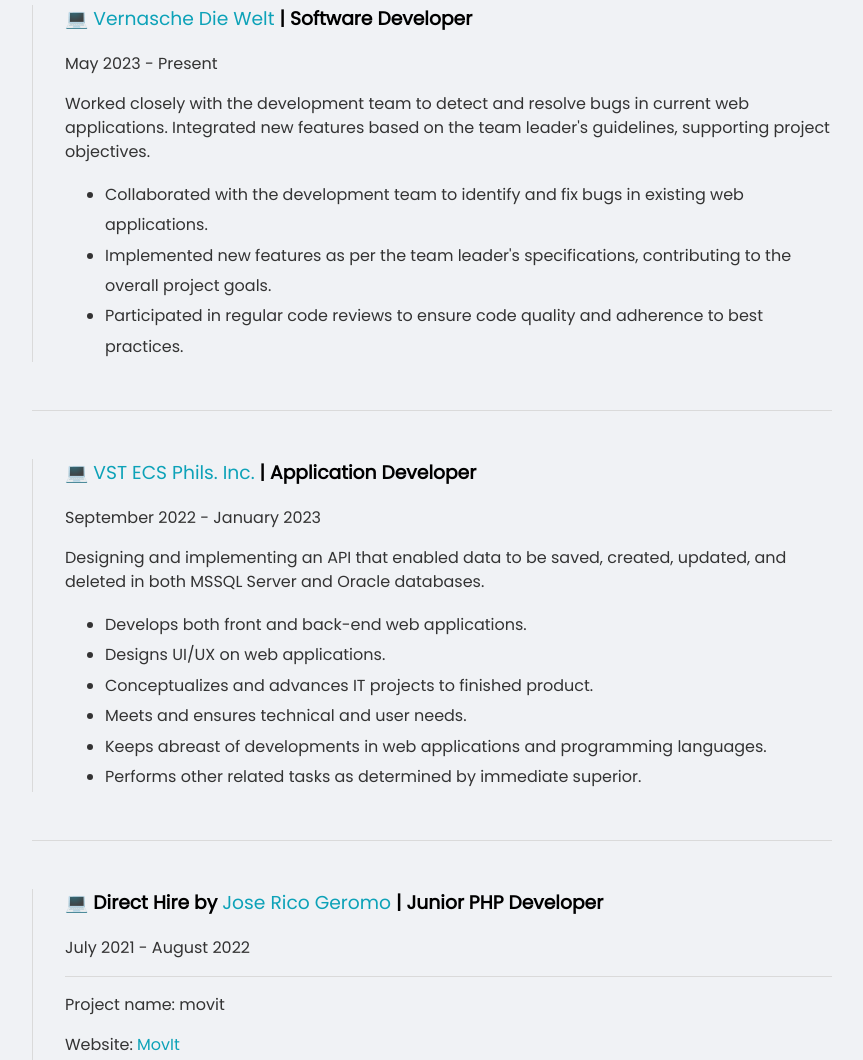
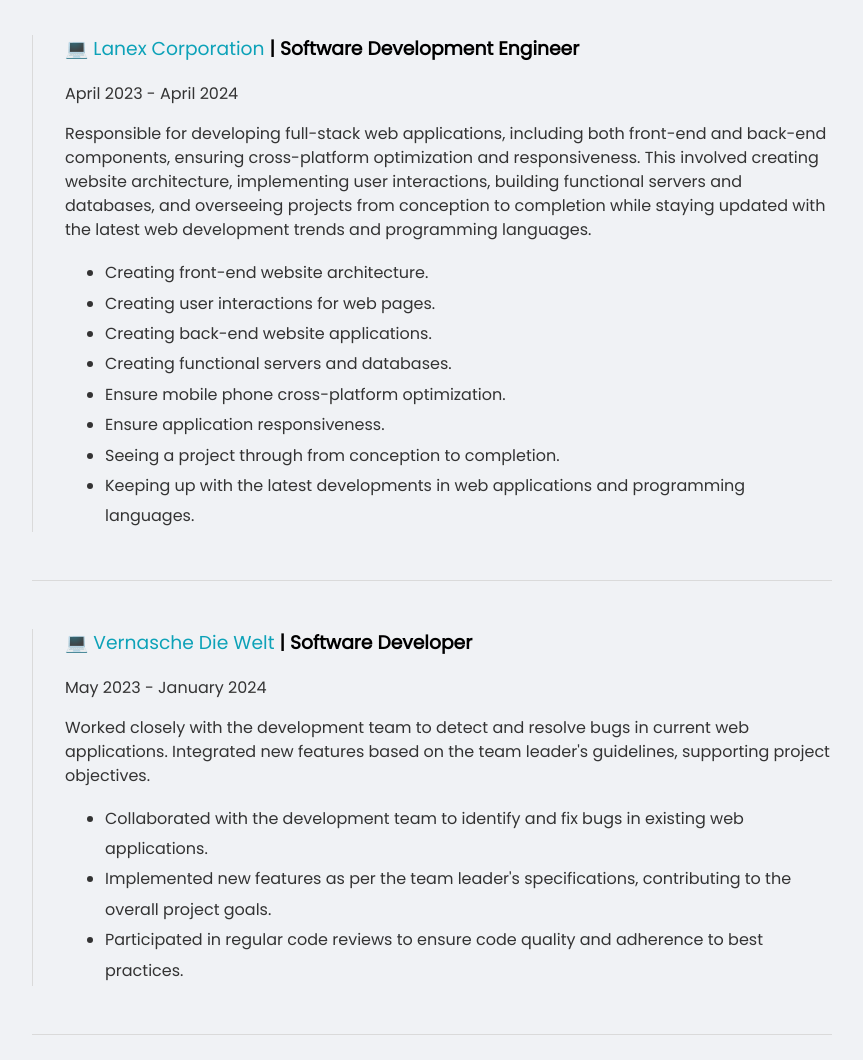
Before and after one commit to djlemmor/resume-website, a plain HTML site: page index.html in a window 1280 px wide. Shown: the part 1340-2400 px from the top of the page, without its empty margins (208-1071 px from the left). Drawn offline with Linux system fonts and the light colour scheme.

Commit message:
Update work experience

```diff
--- a/index.html
+++ b/index.html
@@ -1,6 +1,5 @@
 <!DOCTYPE html>
 <html lang="en">
-
   <head>
     <meta charset="UTF-8" />
     <meta http-equiv="X-UA-Compatible" content="IE=edge" />
@@ -12,27 +11,53 @@
   <body>
     <div id="container--main">
       <section id="wrapper--hero" class="section--page">
-      <img id="profile-pic" src="./assets/images/profile_pic.png" alt="Profile Pic" />
+        <img
+          id="profile-pic"
+          src="./assets/images/profile_pic.png"
+          alt="Profile Pic"
+        />
         <div>
           <h1 id="user-name">DJ Lemmor Nuique</h1>
           <h2>Software Developer</h2>
           <p id="bio">
-          👨‍💻 I'm DJ Lemmor Nuique, a Software Developer with 6 years of experience in web development, dedicated to
-          delivering high-quality websites that meet clients' needs. Passionate about creating and maintaining websites,
-          always looking to learn and grow, and excited to take on new challenges and projects.
+            👨‍💻 I'm DJ Lemmor Nuique, a Software Developer with 6 years of
+            experience in web development, dedicated to delivering high-quality
+            websites that meet clients' needs. Passionate about creating and
+            maintaining websites, always looking to learn and grow, and excited
+            to take on new challenges and projects.
           </p>
-        <a id="email" href="mailto:lemmornuique@gmail.com">📧 lemmornuique@gmail.com</a>
+          <a id="email" href="mailto:lemmornuique@gmail.com"
+            >📧 lemmornuique@gmail.com</a
+          >
         </div>
       </section>
 
       <section class="section--page">
         <div id="socials--list">
-        <a href="https://github.com/djlemmor" target="_blank" rel="noopener noreferrer">Github</a>
-        <a href="https://www.linkedin.com/in/dj-lemmor-nuique-666326248/" target="_blank"
-          rel="noopener noreferrer">Linkedin</a>
-        <a href="https://djlemmor.github.io/dj-portfolio/" target="_blank" rel="noopener noreferrer">Porfolio</a>
-        <a href="./assets/files/DJ Lemmor Nuique Resume.pdf" target="_blank" rel="noopener noreferrer">Download
-          Resume</a>
+          <a
+            href="https://github.com/djlemmor"
+            target="_blank"
+            rel="noopener noreferrer"
+            >Github</a
+          >
+          <a
+            href="https://www.linkedin.com/in/dj-lemmor-nuique-666326248/"
+            target="_blank"
+            rel="noopener noreferrer"
+            >Linkedin</a
+          >
+          <a
+            href="https://djlemmor.github.io/dj-portfolio/"
+            target="_blank"
+            rel="noopener noreferrer"
+            >Porfolio</a
+          >
+          <a
+            href="./assets/files/DJ Lemmor Nuique Resume.pdf"
+            target="_blank"
+            rel="noopener noreferrer"
+            >Download Resume</a
+          >
         </div>
       </section>
 
@@ -51,6 +76,7 @@
           <li>✔️ Shopify</li>
           <li>✔️ TailwindCSS</li>
           <li>✔️ Vue 3</li>
+          <li>✔️ ElectronJS</li>
         </ul>
       </section>
 
@@ -73,19 +99,33 @@
         <div class="card--work-history">
           <h3>
             💻
-          <a href="https://www.vernaschediewelt.com/" target="_blank">Vernasche Die Welt</a>
-          | Software Developer
+            <a href="https://www.lanexcorp.com/" target="_blank">
+              Lanex Corporation</a
+            >
+            | Software Development Engineer
           </h3>
-        <p>May 2023 - Present</p>
+          <p>April 2023 - April 2024</p>
           <p>
-          Worked closely with the development team to detect and resolve bugs in current web applications. Integrated
-          new features based on the team leader's guidelines, supporting project objectives.
+            Responsible for developing full-stack web applications, including
+            both front-end and back-end components, ensuring cross-platform
+            optimization and responsiveness. This involved creating website
+            architecture, implementing user interactions, building functional
+            servers and databases, and overseeing projects from conception to
+            completion while staying updated with the latest web development
+            trends and programming languages.
           </p>
           <ul>
-          <li>Collaborated with the development team to identify and fix bugs in existing web applications.</li>
-          <li>Implemented new features as per the team leader's specifications, contributing to the overall project
-            goals.</li>
-          <li>Participated in regular code reviews to ensure code quality and adherence to best practices.</li>
+            <li>Creating front-end website architecture.</li>
+            <li>Creating user interactions for web pages.</li>
+            <li>Creating back-end website applications.</li>
+            <li>Creating functional servers and databases.</li>
+            <li>Ensure mobile phone cross-platform optimization.</li>
+            <li>Ensure application responsiveness.</li>
+            <li>Seeing a project through from conception to completion.</li>
+            <li>
+              Keeping up with the latest developments in web applications and
+              programming languages.
+            </li>
           </ul>
         </div>
 
@@ -94,7 +134,41 @@
         <div class="card--work-history">
           <h3>
             💻
-          <a href="https://www.vstecs.com.ph/" target="_blank">VST ECS Phils. Inc.</a>
+            <a href="https://www.vernaschediewelt.com/" target="_blank"
+              >Vernasche Die Welt</a
+            >
+            | Software Developer
+          </h3>
+          <p>May 2023 - January 2024</p>
+          <p>
+            Worked closely with the development team to detect and resolve bugs
+            in current web applications. Integrated new features based on the
+            team leader's guidelines, supporting project objectives.
+          </p>
+          <ul>
+            <li>
+              Collaborated with the development team to identify and fix bugs in
+              existing web applications.
+            </li>
+            <li>
+              Implemented new features as per the team leader's specifications,
+              contributing to the overall project goals.
+            </li>
+            <li>
+              Participated in regular code reviews to ensure code quality and
+              adherence to best practices.
+            </li>
+          </ul>
+        </div>
+
+        <div class="line-break"></div>
+
+        <div class="card--work-history">
+          <h3>
+            💻
+            <a href="https://www.vstecs.com.ph/" target="_blank"
+              >VST ECS Phils. Inc.</a
+            >
             | Application Developer
           </h3>
           <p>September 2022 - January 2023</p>
@@ -125,7 +199,9 @@
         <div class="card--work-history">
           <h3>
             💻 Direct Hire by
-          <a href="https://jintelcare.com/me/" target="_blank">Jose Rico Geromo</a>
+            <a href="https://jintelcare.com/me/" target="_blank"
+              >Jose Rico Geromo</a
+            >
             | Junior PHP Developer
           </h3>
           <p>July 2021 - August 2022</p>
@@ -207,7 +283,11 @@
         <div class="card--work-history">
           <h3>
             💻
-          <a href="http://www.present-value-training.com/en4/index.php" target="_blank">PV Multimedia, Inc.</a>
+            <a
+              href="http://www.present-value-training.com/en4/index.php"
+              target="_blank"
+              >PV Multimedia, Inc.</a
+            >
             | HTML5 Developer
           </h3>
           <p>September 2017 - July 2021</p>
@@ -263,7 +343,10 @@
       <section class="section--page">
         <h2>Achievements</h2>
         <div class="card--achievement">
-        <a href="https://www.philnits.org/passers_IP2017.html" target="_blank">
+          <a
+            href="https://www.philnits.org/passers_IP2017.html"
+            target="_blank"
+          >
             🏆 Level 1: Information Technology Passport (IP) Certification Exam
             <br />
             2017 October 29 IP Passer <br />
@@ -273,5 +356,4 @@
       </section>
     </div>
   </body>
-
 </html>
```
Also changed, not shown: 1 other file. Lines whose indentation alone changed are shown as unchanged.
